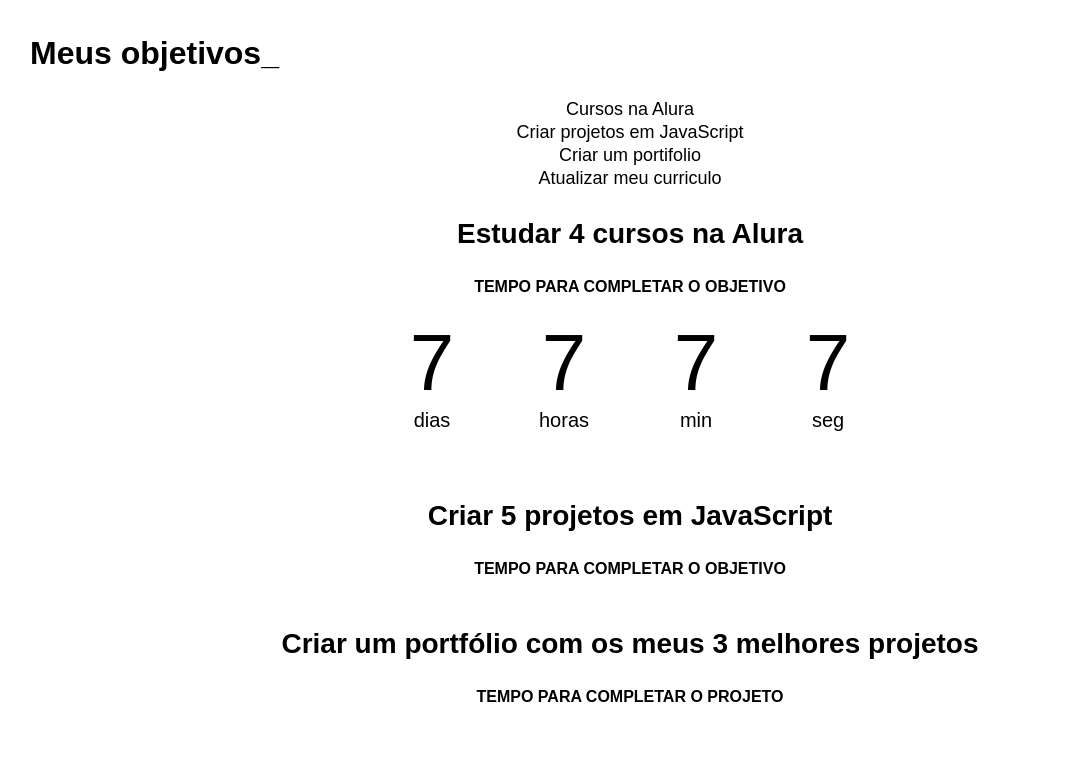
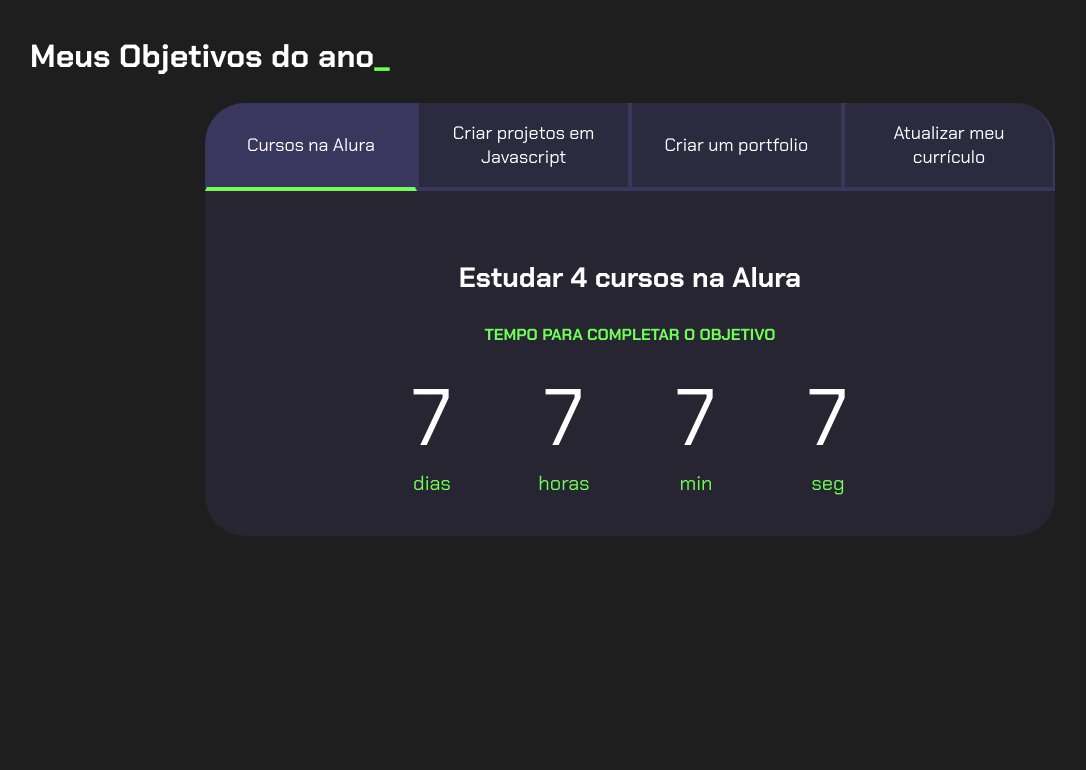
Before and after one commit to tatianekovalek/metas, a plain HTML site: page index.html in a window 1280 px wide. Shown: the whole page, without its empty margins (10-1096 px from the left). Drawn offline with Linux system fonts and the light colour scheme.

Commit message:
parte 10 concluída

```diff
--- a/index.html
+++ b/index.html
@@ -1,23 +1,25 @@
 <!DOCTYPE html>
 <html lang="pt-br">
+
 <head>
     <meta charset="UTF-8">
     <meta name="viewport" content="width=device-width, initial-scale=1.0">
-    <title>Meus objetivos</title>
+    <title>Meus objetivos do ano</title>
     <link rel="stylesheet" href="style.css">
 </head>
+
 <body>
     <section class="conteudo-principal">
-   <h2 class="titulo-principal">Meus objetivos<span>_</span></h2>
+        <h2 class="titulo-principal">Meus Objetivos do ano<span>_</span></h2>
         <div class="conteudo">
             <div class="botoes">
                 <button class="botao ativo">Cursos na Alura</button>
-    <button class="botao ativo">Criar projetos em JavaScript</button>
-    <button class="botao ativo">Criar um portifolio</button>
-    <button class="botao ativo">Atualizar meu curriculo</button>
+                <button class="botao">Criar projetos em Javascript</button>
+                <button class="botao">Criar um portfolio</button>
+                <button class="botao">Atualizar meu currículo</button>
             </div>
-   </section>
-   <div class="abas-conteudo.ativo">
+            <div class="abas-textos">
+                <div class="aba-conteudo ativo">
                     <h3 class="aba-conteudo-titulo-principal">Estudar 4 cursos na Alura</h3>
                     <h4 class="aba-conteudo-titulo-secundario">Tempo para completar o objetivo</h4>
                     <div class="contador">
@@ -38,17 +40,26 @@
                             <p class="contador-digito-texto">seg</p>
                         </div>
                     </div>
-    <div class="abas-textos">
-        <h3 class="aba-conteudo-titulo-principal">Criar 5 projetos em JavaScript</h3>
+                </div>
+                <div class="aba-conteudo">
+                    <h3 class="aba-conteudo-titulo-principal">Criar 5 projetos em Javascript</h3>
                     <h4 class="aba-conteudo-titulo-secundario">Tempo para completar o objetivo</h4>
                     <div class="contador"></div>
-    <div class="aba-textos">
-        <h3 class="aba-conteudo-titulo-principal">Criar um portfólio com os meus 3 melhores projetos</h3>
-        <h4 class="aba-conteudo-titulo-secundario">Tempo para completar o projeto</h4>
+                </div>
+                <div class="aba-conteudo">
+                    <h3 class="aba-conteudo-titulo-principal">Criar um portfolio com os meus 3 melhores projetos</h3>
+                    <h4 class="aba-conteudo-titulo-secundario">Tempo para completar o objetivo</h4>
                     <div class="contador"></div>
-    <div class="aba-textos">
+                </div>
+                <div class="aba-conteudo">
+                    <h3 class="aba-conteudo-titulo-principal">Atualizar meu curriculo com os certificados da Alura</h3>
+                    <h4 class="aba-conteudo-titulo-secundario">Tempo para completar o objetivo</h4>
+                    <div class="contador"></div>
                 </div>
             </div>
+        </div>
+    </section>
     <script src="main.js"></script>
 </body>
+
 </html>
--- a/style.css
+++ b/style.css
@@ -1,29 +1,29 @@
-@import url('https://fonts.googleapis.com/css2?family=Chakra+Petch:ital,wght@0,300;0,400;0,500;0,600;0,700;1,300;1,400;1,500;1,600;1,700&display=swap')
-:root{
-    --cor-de-fundo:#1E1E1E;
-    --verde:#6FFF57;
-    --branco:#FFFFFF;
-    --botao-ativo:#3A375E;
-    --botao-inativo:rgba(58, 55, 94, 0.5);
-    --texto--fundo:rgba(58, 55, 94, 0.3);
+@import url('https://fonts.googleapis.com/css2?family=Chakra+Petch:wght@400;700&display=swap');
+
+:root {
+    --cor-de-fundo: #1E1E1E;
+    --verde: #6FFF57;
+    --branco: #FFFFFF;
+    --botao-ativo: #3A375E;
+    --botao-inativo: rgba(58, 55, 94, 0.5);
+    --texto-fundo: rgba(58, 55, 94, 0.3);
 }
-body{
+
+body {
     background-color: var(--cor-de-fundo);
     color: var(--branco);
     font-family: 'Chakra Petch', sans-serif;
 }
 
 
-
-
-.conteudo-principal{
+.conteudo-principal {
     display: flex;
     flex-direction: column;
     justify-content: center;
     align-items: center;
     max-width: 1200px;
     width: 100%;
-    margin:0 auto;
+    margin: 0 auto;
 }
 
 .titulo-principal {
@@ -32,21 +32,22 @@ body{
     font-size: 32px;
 }
 
-.titulo.principal span{
-    color:var(--verde)
+.titulo-principal span {
+    color: var(--verde);
 }
 
+
 .botao {
-    font-family:"Chakra Petch", sans-serif;
+    font-family: 'Chakra Petch', sans-serif;
     background-color: var(--botao-inativo);
-    color:var(--branco);
+    color: var(--branco);
     display: flex;
     justify-content: center;
-    padding: 1 em;
+    padding: 1em;
     font-size: 18px;
     align-items: center;
     width: 100%;
-    border-bottom: 4px solid var(--botao-inativo);
+    border-bottom: 4px solid var(--botao-ativo);
     border-left: 2px solid var(--botao-ativo);
     border-right: 2px solid var(--botao-ativo);
     border-top: none;
@@ -55,19 +56,16 @@ body{
 .botao:first-child {
     border-radius: 40px 40px 0 0;
 }
+
 .botoes {
     display: block;
 }
-@media screen and (min-width: 768px)
-   .botao.ativo {
-      display: flex
+
+.botao.ativo{
+    background-color: var(--botao-ativo);
+    border-bottom: 4px solid var(--verde);
 }
-   .botao:first-child {
-    border-radius: 40px 0 0 0;
-   }
-   .botao:first-child {
-    border-radius: 0 40px 0 0;
-   }
+
 .abas-textos{
     background-color: var(--texto-fundo);
     padding: 40px;
@@ -76,16 +74,18 @@ body{
 .aba-conteudo.ativo{
     display:block;
 }
+
 .aba-conteudo{
     display: none;
 }
+
 .aba-conteudo-titulo-principal{
     font-size: 28px;
     text-align: center;
 }
 .aba-conteudo-titulo-secundario{
     text-align: center;
-    color:var(--verde);
+    color: var(--verde);
     text-transform: uppercase;
 }
 
@@ -107,8 +107,22 @@ body{
 }
 
 .contador-digito-texto{
-    color:var(--verde);
+    color: var(--verde);
     font-size: 20px;
     margin: 0;
 
 }
+
+@media screen and (min-width: 768px) {
+    .botoes {
+        display: flex;
+    }
+
+    .botao:first-child {
+        border-radius: 40px 0 0 0;
+    }
+
+    .botao:last-child {
+        border-radius: 0 40px 0 0;
+    }
+}
```
Lines whose indentation alone changed are shown as unchanged.
